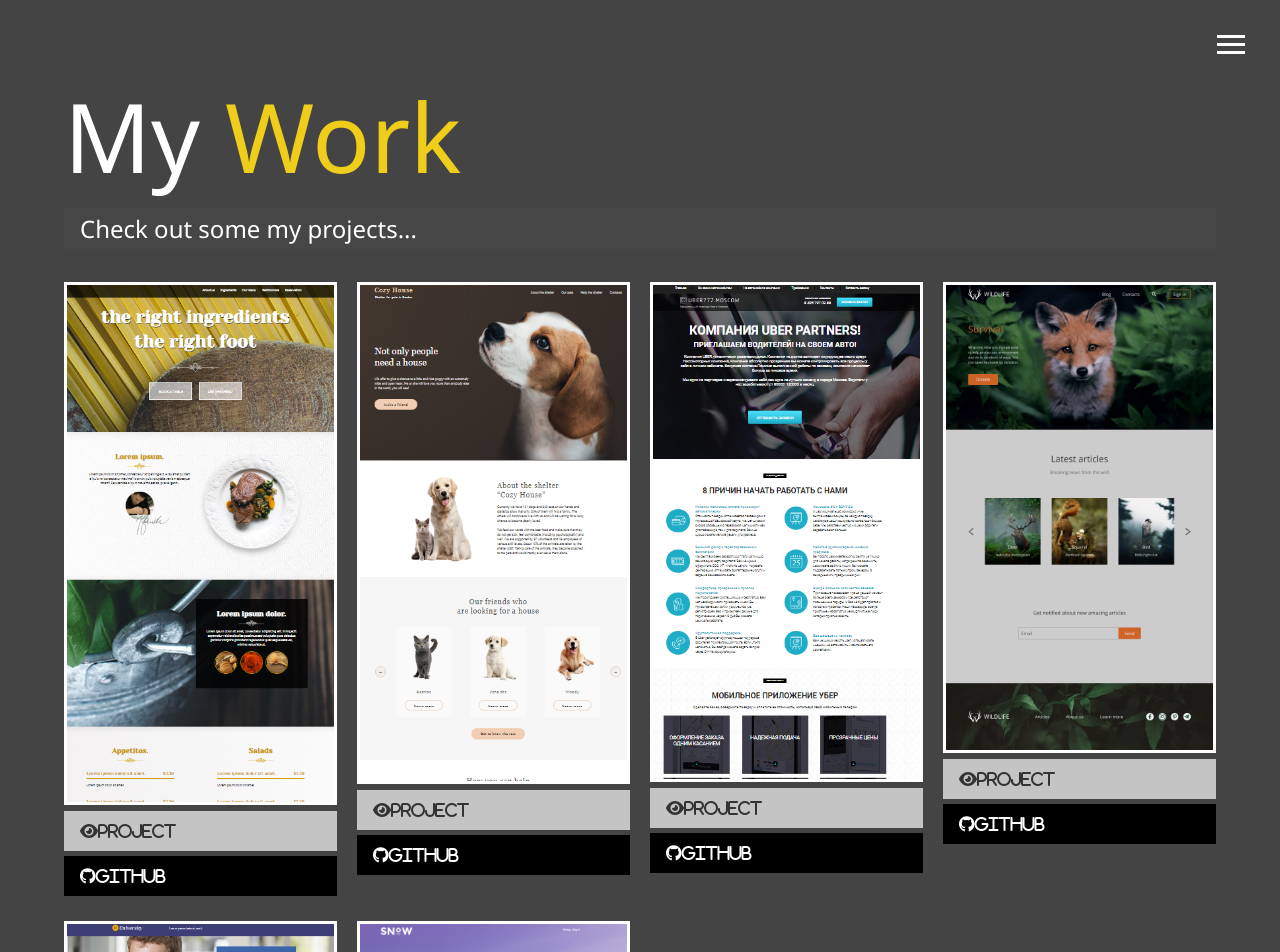
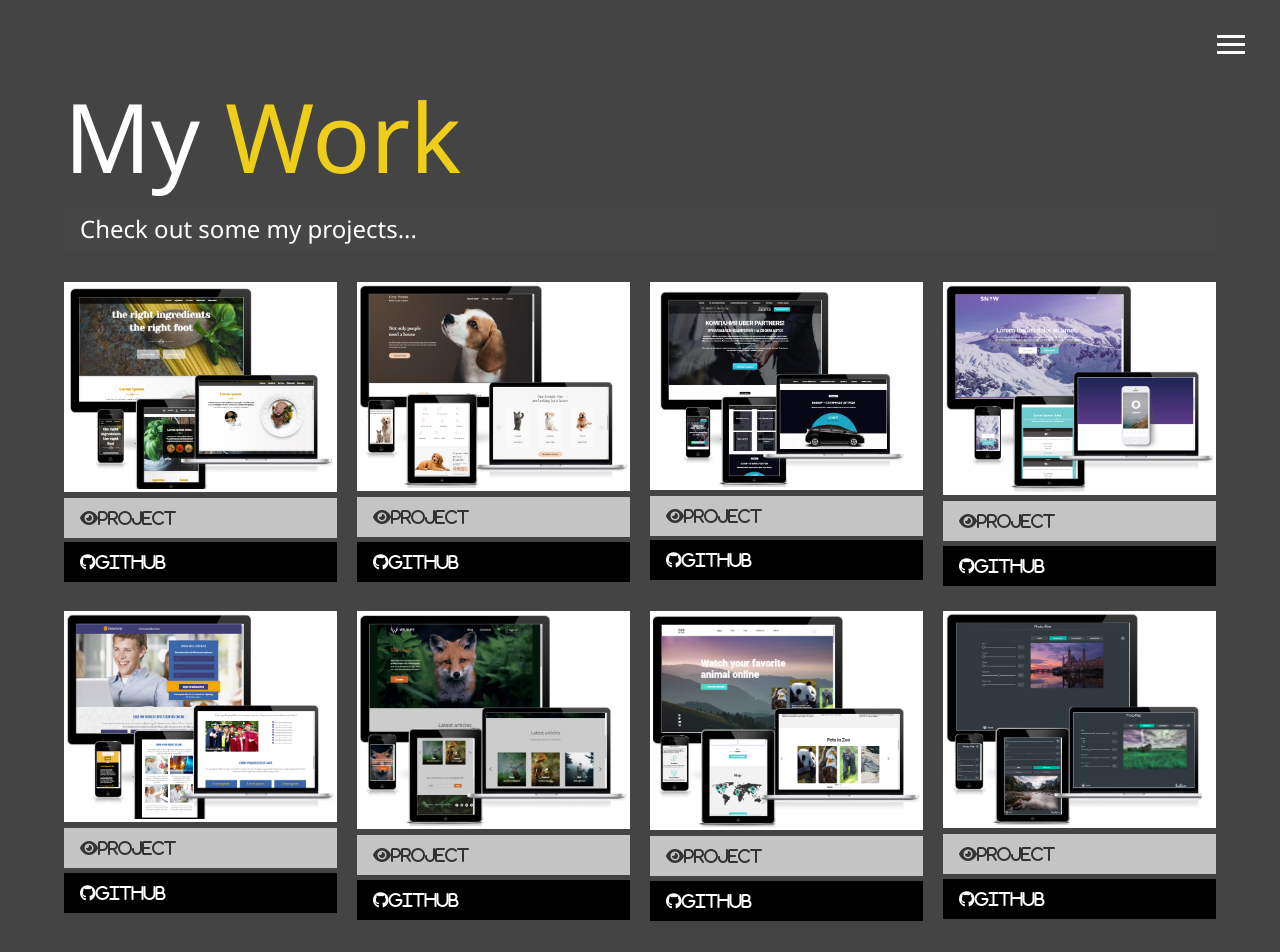
Before and after one commit to holdiana/rsschool-cv, a plain HTML site: page work.html in a window 1280 px wide. Shown: the top 952 px of the page. Drawn offline with Linux system fonts and the light colour scheme.

Commit message:
feat: add new project, change photos projects

```diff
--- a/work.html
+++ b/work.html
@@ -49,7 +49,7 @@
 		<div class="projects">
 			<div class="item">
 				<a href="#!">
-					<img src="img/project/restoran_scrin.png" alt="project">
+					<img src="img/project/restoran_1.png" alt="project">
 				</a>
 				<a href="https://holdiana.github.io/restoran/" class="btn-light">
 					<i class="fas fa-eye">Project</i>
@@ -60,7 +60,7 @@
 			</div>
 			<div class="item">
 				<a href="#!">
-					<img src="img/project/Shelter_project.png" alt="project">
+					<img src="img/project/shelter_1.png" alt="project">
 				</a>
 				<a href="https://rolling-scopes-school.github.io/diana2811-JS2020Q3/shelter/pages/main/index.html"
 					class="btn-light">
@@ -72,7 +72,7 @@
 			</div>
 			<div class="item">
 				<a href="#!">
-					<img src="img/project/Uber_project.png" alt="project">
+					<img src="img/project/uber_1.png" alt="project">
 				</a>
 				<a href="https://holdiana.github.io/uber/" class="btn-light">
 					<i class="fas fa-eye">Project</i>
@@ -83,7 +83,30 @@
 			</div>
 			<div class="item">
 				<a href="#!">
-					<img src="img/project/wildlife.jpg" alt="project">
+					<img src="img/project/snow_1.png" alt="project">
+				</a>
+				<a href="https://diana2811-snow.netlify.app/" class="btn-light">
+					<i class="fas fa-eye">Project</i>
+				</a>
+				<a href="https://github.com/Diana2811/_snow" class="btn-dark">
+					<i class="fab fa-github">Github</i>
+				</a>
+			</div>
+
+			<div class="item">
+				<a href="#!">
+					<img src="img/project/university_11.png" alt="project">
+				</a>
+				<a href="https://diana2811-university.netlify.app/" class="btn-light">
+					<i class="fas fa-eye">Project</i>
+				</a>
+				<a href="https://github.com/Diana2811/university" class="btn-dark">
+					<i class="fab fa-github">Github</i>
+				</a>
+			</div>
+			<div class="item">
+				<a href="#!">
+					<img src="img/project/wildlife_1.png" alt="project">
 				</a>
 				<a href="https://rolling-scopes-school.github.io/holdiana-JSFE2021Q1/wildlife/" class="btn-light">
 					<i class="fas fa-eye">Project</i>
@@ -94,23 +117,24 @@
 			</div>
 			<div class="item">
 				<a href="#!">
-					<img src="img/project/university_scrin.png" alt="project">
+					<img src="img/project/zoo_1.png" alt="project">
 				</a>
-				<a href="https://diana2811-university.netlify.app/" class="btn-light">
+				<a href="https://rolling-scopes-school.github.io/holdiana-JSFE2021Q1/online-zoo/pages/main/main.html"
+					class="btn-light">
 					<i class="fas fa-eye">Project</i>
 				</a>
-				<a href="https://github.com/Diana2811/university" class="btn-dark">
+				<a href="https://github.com/rolling-scopes-school/holdiana-JSFE2021Q1/tree/online-zoo" class="btn-dark">
 					<i class="fab fa-github">Github</i>
 				</a>
 			</div>
 			<div class="item">
 				<a href="#!">
-					<img src="img/project/snow_project.png" alt="project">
+					<img src="img/project/photo_filter.png" alt="project">
 				</a>
-				<a href="https://diana2811-snow.netlify.app/" class="btn-light">
+				<a href="hhttps://rolling-scopes-school.github.io/holdiana-JSFE2021Q1/photo-filter" class="btn-light">
 					<i class="fas fa-eye">Project</i>
 				</a>
-				<a href="https://github.com/Diana2811/_snow" class="btn-dark">
+				<a href="https://github.com/rolling-scopes-school/holdiana-JSFE2021Q1/tree/photo-filter" class="btn-dark">
 					<i class="fab fa-github">Github</i>
 				</a>
 			</div>
```
Also changed, not shown: img/project/online_zoo_1.png (added), img/project/photo_filter.png (added), img/project/restoran_1.png (added), img/project/shelter_1.png (added), img/project/snow_1.png (added), img/project/uber_1.png (added), img/project/university_11.png (added), img/project/wildlife_1.png (added), img/project/zoo_1.png (added), img/project/zoo_scrin.png (added), 1 other file.
